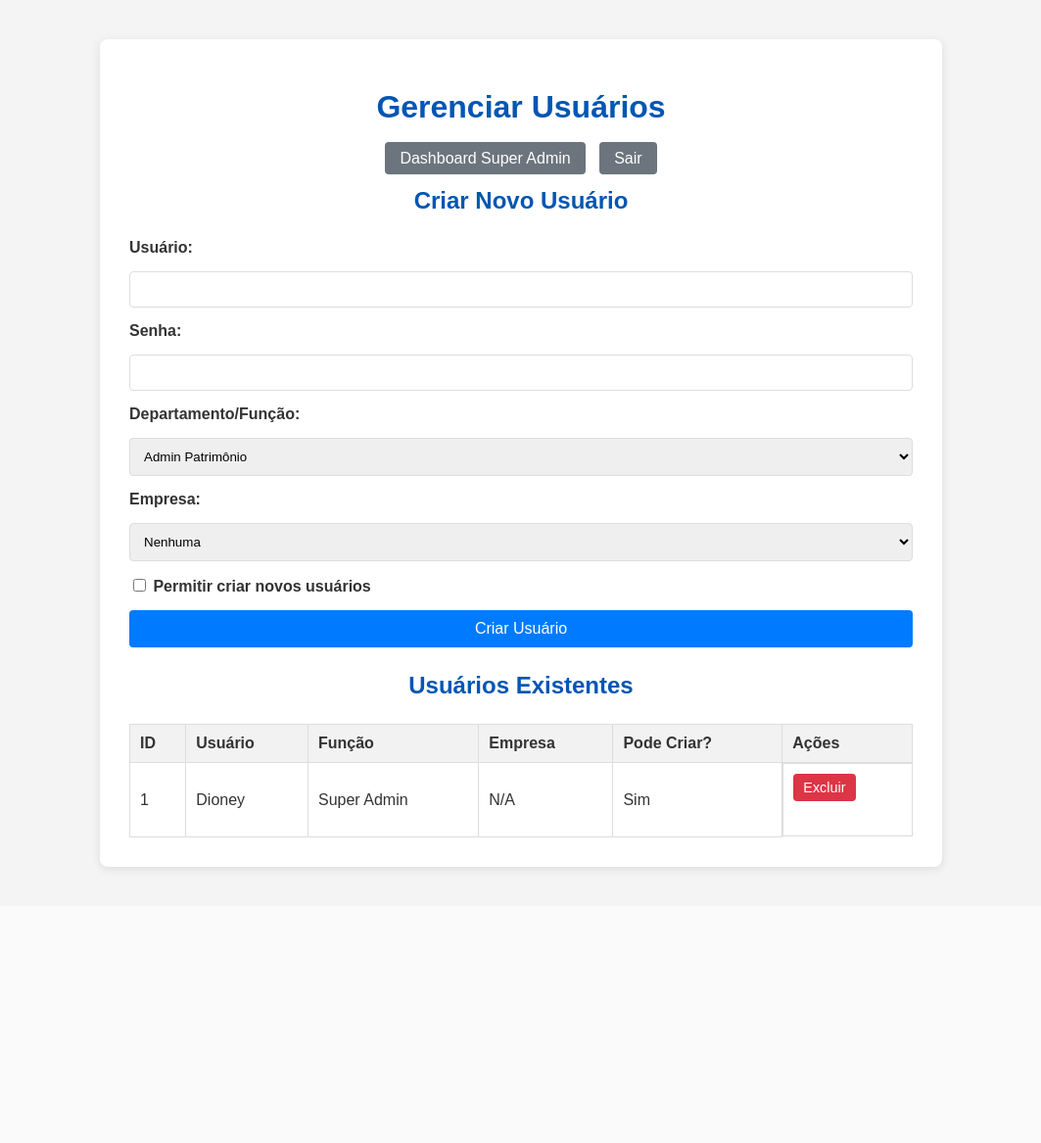
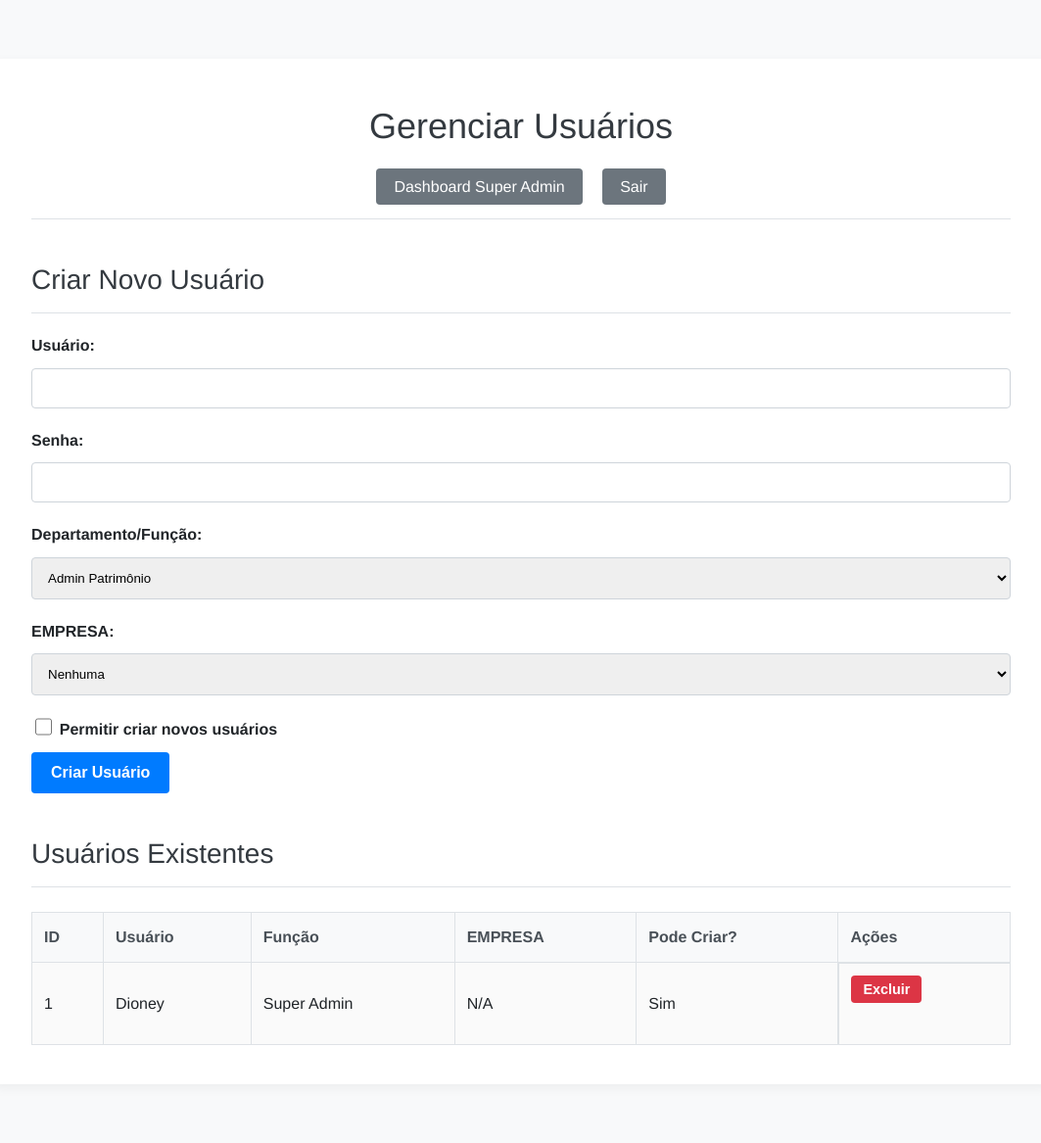
Before and after one commit to SimpleDioney/sav, a Flask app: page /super_admin/users in a window 1280 px wide. Shown: the whole page at 98% size, without its empty margins (108-1171 px from the left). Before the commit the page ends 890 px from the top, so only its background shows below. Run offline with Flask 3, Linux system fonts and the light colour scheme; a user stored in the database is signed in; data comes from the database, SQL or seed files in the repository; both versions use the stored data as it was after the commit; data that the repository does not hold is empty.

Commit message:
Add files via upload

```diff
--- a/app.py
+++ b/app.py
@@ -1,14 +1,12 @@
-# app.py
 from flask import Flask, render_template, request, redirect, url_for, flash, session, g
 import sqlite3
 from functools import wraps
 from werkzeug.security import generate_password_hash, check_password_hash
 from database import init_app, get_db, close_db, DATABASE
 from datetime import datetime
-import os
 
 app = Flask(__name__)
-app.secret_key = 'sua_chave_secreta_aqui_E_MUITO_LONGA_E_RANDOMICA_PARA_PRODUCAO' # MUDE ISSO!
+app.secret_key = '09164Duque!Paprika'
 
 # Inicializa o banco de dados com o app Flask
 init_app(app)
@@ -172,7 +170,7 @@
         store_name = request.form.get('name', '').strip()
         selected_departments = request.form.getlist('departments')
         if not store_name or not selected_departments:
-            flash('O nome da loja e pelo menos um departamento são obrigatórios.', 'danger')
+            flash('O nome da EMPRESA e pelo menos um departamento são obrigatórios.', 'danger')
         else:
             try:
                 cursor = db.cursor()
@@ -181,9 +179,9 @@
                 for dept_role in selected_departments:
                     cursor.execute("INSERT INTO store_departments (store_id, department_role) VALUES (?, ?)", (store_id, dept_role))
                 db.commit()
-                flash(f'Loja "{store_name}" criada com sucesso!', 'success')
+                flash(f'EMPRESA "{store_name}" criada com sucesso!', 'success')
             except sqlite3.IntegrityError:
-                flash(f'Erro: A loja "{store_name}" já existe.', 'danger')
+                flash(f'Erro: A EMPRESA "{store_name}" já existe.', 'danger')
         return redirect(url_for('manage_stores'))
 
     stores_data = db.execute("""
@@ -202,7 +200,7 @@
     db.execute("UPDATE users SET store_id = NULL WHERE store_id = ?", (store_id,))
     db.execute("DELETE FROM stores WHERE id = ?", (store_id,))
     db.commit()
-    flash('Loja excluída com sucesso!', 'success')
+    flash('EMPRESA excluída com sucesso!', 'success')
     return redirect(url_for('manage_stores'))
 
 # --- Rotas PATRIMÔNIO ---
@@ -217,7 +215,7 @@
         if session['role'] == 'super_admin':
             store_id = request.form.get('store_id')
             if not store_id:
-                flash('Como Super Admin, você deve selecionar uma loja.', 'danger')
+                flash('Como Super Admin, você deve selecionar uma EMPRESA.', 'danger')
                 return redirect(url_for('patrimonio_dashboard'))
         else:
             store_id = session.get('store_id')
@@ -276,7 +274,7 @@
 @login_required
 @role_required(['super_admin', 'admin_rh'])
 def rh_dashboard():
-    # TODO: Implementar CRUD e isolamento por store_id como no módulo de Patrimônio
+    # TODO: Implementar CRUD e isolamento por store_id
     return render_template('rh/rh_dashboard.html')
 
 # --- Rotas Contas a Pagar - Pagamentos ---
@@ -290,7 +288,7 @@
         if session['role'] == 'super_admin':
             store_id = request.form.get('store_id')
             if not store_id:
-                flash('Como Super Admin, você deve selecionar uma loja.', 'danger')
+                flash('Como Super Admin, você deve selecionar uma EMPRESA.', 'danger')
                 return redirect(url_for('contas_a_pagar_dashboard'))
         else:
             store_id = session.get('store_id')
@@ -368,7 +366,7 @@
         if session['role'] == 'super_admin':
             store_id = request.form.get('store_id')
             if not store_id:
-                flash('Como Super Admin, você deve selecionar uma loja.', 'danger')
+                flash('Como Super Admin, você deve selecionar uma EMPRESA.', 'danger')
                 return redirect(url_for('documentos_diversos_dashboard'))
         else:
             store_id = session.get('store_id')
@@ -431,7 +429,7 @@
         if session['role'] == 'super_admin':
             store_id = request.form.get('store_id')
             if not store_id:
-                flash('Como Super Admin, você deve selecionar uma loja.', 'danger')
+                flash('Como Super Admin, você deve selecionar uma EMPRESA.', 'danger')
                 return redirect(url_for('cobranca_dashboard'))
         else:
             store_id = session.get('store_id')
@@ -504,4 +502,4 @@
     return redirect(url_for('cobranca_dashboard'))
 
 if __name__ == '__main__':
-    app.run(host="0.0.0.0", port=int(os.environ.get("PORT", 5000)))
+    app.run(host="0.0.0.0", port=8000, debug=True)
--- a/static/css/style.css
+++ b/static/css/style.css
@@ -1,152 +1,232 @@
+/* style.css */
+
+/* Estilos Gerais do Corpo */
 body {
-    font-family: Arial, sans-serif;
+    font-family: 'Helvetica Neue', Arial, sans-serif;
     margin: 0;
     padding: 20px;
-    background-color: #f4f4f4;
-    color: #333;
+    background-color: #f8f9fa; /* Um cinza muito claro */
+    color: #212529; /* Cor de texto principal, quase preto */
+    line-height: 1.6;
 }
 
+/* Container Principal */
 .container {
-    max-width: 800px;
-    margin: 20px auto;
-    background-color: #fff;
-    padding: 30px;
+    max-width: 1000px;
+    margin: 40px auto;
+    background-color: #ffffff;
+    padding: 40px;
     border-radius: 8px;
-    box-shadow: 0 2px 10px rgba(0, 0, 0, 0.1);
+    box-shadow: 0 4px 12px rgba(0, 0, 0, 0.05); /* Sombra sutil */
 }
 
+/* Cabeçalhos */
 h1, h2 {
-    color: #0056b3;
-    text-align: center;
-    margin-bottom: 25px;
+    color: #343a40;
+    margin-top: 0;
+    margin-bottom: 20px;
+    font-weight: 500;
 }
 
+h1 {
+    font-size: 2.25rem;
+    text-align: center;
+    margin-bottom: 40px;
+}
+
+h2 {
+    font-size: 1.75rem;
+    border-bottom: 1px solid #dee2e6; /* Linha sutil abaixo do h2 */
+    padding-bottom: 10px;
+    margin-top: 40px;
+}
+
+/* Formulários */
 form {
     display: flex;
     flex-direction: column;
-    gap: 15px;
-    margin-bottom: 25px;
+    gap: 20px;
+    margin-bottom: 30px;
 }
 
 form label {
     font-weight: bold;
+    margin-bottom: -10px; /* Aproxima o label do campo */
 }
 
 form input[type="text"],
 form input[type="password"],
 form textarea,
 form select {
-    padding: 10px;
-    border: 1px solid #ddd;
+    padding: 12px;
+    border: 1px solid #ced4da;
     border-radius: 4px;
     width: 100%;
-    box-sizing: border-box; /* Garante que o padding não aumente a largura total */
+    box-sizing: border-box;
+    transition: border-color 0.2s ease, box-shadow 0.2s ease;
+}
+
+form input:focus,
+form select:focus,
+form textarea:focus {
+    border-color: #007bff;
+    box-shadow: 0 0 0 0.2rem rgba(0, 123, 255, 0.25);
+    outline: none;
 }
 
 form button {
     background-color: #007bff;
     color: white;
-    padding: 10px 15px;
+    padding: 12px 20px;
     border: none;
     border-radius: 4px;
     cursor: pointer;
     font-size: 16px;
+    font-weight: bold;
     transition: background-color 0.3s ease;
+    align-self: flex-start; /* Alinha o botão à esquerda */
 }
 
 form button:hover {
     background-color: #0056b3;
 }
 
+/* Mensagens Flash (Alertas) */
 .messages {
     list-style: none;
     padding: 0;
-    margin-bottom: 20px;
+    margin: 0 0 30px 0;
 }
 
 .messages li {
-    padding: 10px;
-    margin-bottom: 10px;
+    padding: 15px;
+    margin-bottom: 15px;
     border-radius: 4px;
+    border: 1px solid transparent;
 }
 
 .messages .success {
     background-color: #d4edda;
     color: #155724;
-    border: 1px solid #c3e6cb;
+    border-color: #c3e6cb;
 }
 
 .messages .danger {
     background-color: #f8d7da;
     color: #721c24;
-    border: 1px solid #f5c6cb;
+    border-color: #f5c6cb;
 }
 
 .messages .info {
     background-color: #d1ecf1;
     color: #0c5460;
-    border: 1px solid #bee5eb;
+    border-color: #bee5eb;
 }
 
+/* Tabelas */
 table {
     width: 100%;
     border-collapse: collapse;
-    margin-top: 20px;
+    margin-top: 25px;
 }
 
 table th, table td {
-    border: 1px solid #ddd;
-    padding: 10px;
+    border: 1px solid #dee2e6;
+    padding: 12px;
     text-align: left;
+    vertical-align: middle;
 }
 
 table th {
-    background-color: #f2f2f2;
+    background-color: #f8f9fa;
+    font-weight: 600;
+    color: #495057;
 }
 
+table tbody tr:nth-of-type(odd) {
+    background-color: rgba(0, 0, 0, 0.02); /* Linhas alternadas */
+}
+
+table tbody tr:hover {
+    background-color: #e9ecef; /* Efeito ao passar o mouse */
+}
+
+/* Botões de Ação nas Tabelas */
 .actions {
     display: flex;
-    gap: 5px;
+    gap: 8px;
+    align-items: center;
 }
 
 .actions a, .actions button {
-    padding: 6px 10px;
+    padding: 6px 12px;
     border-radius: 4px;
     text-decoration: none;
     font-size: 0.9em;
     cursor: pointer;
+    border: none;
+    transition: opacity 0.3s ease;
+    color: white;
+    text-align: center;
 }
 
 .actions a.edit {
-    background-color: #ffc107;
-    color: #333;
-    border: none;
+    background-color: #ffc107; /* Amarelo */
+    color: #212529;
 }
 
 .actions button.delete {
-    background-color: #dc3545;
-    color: white;
-    border: none;
+    background-color: #dc3545; /* Vermelho */
 }
 
 .actions a:hover, .actions button:hover {
-    opacity: 0.9;
+    opacity: 0.8;
 }
 
+/* Navegação do Admin */
 .admin-nav {
     text-align: center;
-    margin-top: 20px;
+    margin: -20px 0 30px 0;
+    padding-bottom: 20px;
+    border-bottom: 1px solid #dee2e6;
 }
 
 .admin-nav a {
-    background-color: #6c757d;
+    background-color: #6c757d; /* Cinza escuro */
     color: white;
-    padding: 8px 15px;
+    padding: 10px 18px;
     border-radius: 4px;
     text-decoration: none;
-    margin: 0 5px;
+    margin: 0 8px;
+    transition: background-color 0.3s ease;
 }
 
 .admin-nav a:hover {
     background-color: #5a6268;
 }
+
+/* Estilo dos Checkboxes em `manage_stores.html` */
+.department-checkboxes {
+    background-color: #f8f9fa;
+    border: 1px solid #dee2e6;
+    padding: 20px;
+    border-radius: 5px;
+    margin-bottom: 15px;
+    display: flex;
+    flex-wrap: wrap;
+    gap: 20px;
+}
+
+.department-checkboxes label {
+    font-weight: normal;
+    display: flex;
+    align-items: center;
+    gap: 8px;
+    cursor: pointer;
+}
+
+input[type="checkbox"] {
+    width: 1.3em;
+    height: 1.3em;
+    cursor: pointer;
+}
--- a/templates/index.html
+++ b/templates/index.html
@@ -29,7 +29,7 @@
                 <option value="codigo_cliente">Código do Cliente (Patrimônio)</option>
                 <option value="nome_cliente">Nome do Cliente (Patrimônio)</option>
                 <option value="patrimonio_especifico">Patrimônio Específico</option>
-                <option value="caixa_cobranca_range">Caixa Cobrança (Range Cliente)</option> {# NOVA OPÇÃO #}
+                <option value="caixa_cobranca_range">Caixa Cobrança (Fichas de Acerto)</option>
             </select>
 
             <button type="submit">Pesquisar</button>
--- a/templates/rh/rh_dashboard.html
+++ b/templates/rh/rh_dashboard.html
@@ -14,7 +14,7 @@
                 <a href="{{ url_for('super_admin_dashboard') }}">Dashboard Super Admin</a>
             {% endif %}
             {% if session.store_name %}
-        <span style="color: gray; margin: 0 10px; font-weight: bold;">Empresa: {{ session.store_name }}</span>
+        <span style="color: gray; margin: 0 10px; font-weight: bold;">EMPRESA: {{ session.store_name }}</span>
     {% endif %}
             <a href="{{ url_for('admin_logout') }}">Sair</a>
         </div>
@@ -31,7 +31,7 @@
 
         <p>Bem-vindo ao Painel do Departamento de RH. As funcionalidades de adição e visualização de arquivos serão implementadas aqui.</p>
 
-        {# Formulário e tabela para dados de RH virão aqui #}
+
 
         <p style="text-align: center; margin-top: 20px;"><a href="{{ url_for('admin_login') }}">Voltar para Login</a></p>
     </div>
--- a/templates/search_results.html
+++ b/templates/search_results.html
@@ -13,7 +13,7 @@
             {% if search_by == 'codigo_cliente' %}Código do Cliente (Patrimônio)
             {% elif search_by == 'nome_cliente' %}Nome do Cliente (Patrimônio)
             {% elif search_by == 'patrimonio_especifico' %}Patrimônio Específico
-            {% elif search_by == 'caixa_cobranca_range' %}Caixa Cobrança (Range Cliente)
+            {% elif search_by == 'caixa_cobranca_range' %}Caixa Cobrança (Fichas de Acerto)
             {% endif %}
         </strong></p>
 
--- a/templates/super_admin/super_admin_dashboard.html
+++ b/templates/super_admin/super_admin_dashboard.html
@@ -11,7 +11,7 @@
         <h1>ARQUIVOS</h1>
         <div class="admin-nav">
             <a href="{{ url_for('user_management') }}">Gerenciar Usuários</a>
-            <a href="{{ url_for('manage_stores') }}">Gerenciar Empresas</a>
+            <a href="{{ url_for('manage_stores') }}">Gerenciar EMPRESAS</a>
             <a href="{{ url_for('admin_logout') }}">Sair</a>
         </div>
 
--- a/templates/super_admin/user_management.html
+++ b/templates/super_admin/user_management.html
@@ -41,7 +41,7 @@
                 <option value="super_admin">Super Admin</option>
             </select>
 
-            <label for="store_id">Empresa:</label>
+            <label for="store_id">EMPRESA:</label>
             <select id="store_id" name="store_id">
                 <option value="">Nenhuma</option> <!-- Opção para não associar -->
                 {% for store in stores %}
@@ -65,7 +65,7 @@
                         <th>ID</th>
                         <th>Usuário</th>
                         <th>Função</th>
-                        <th>Empresa</th>
+                        <th>EMPRESA</th>
                         <th>Pode Criar?</th>
                         <th>Ações</th>
                     </tr>
```
Also changed, not shown: templates/cobranca/cobranca_dashboard.html (+4 -4 lines), templates/contas_a_pagar/contas_a_pagar_dashboard.html (+4 -4 lines), templates/contas_a_pagar/documentos_diversos_dashboard.html (+4 -4 lines), templates/patrimonio/patrimonio_dashboard.html (+4 -4 lines), templates/super_admin/manage_stores.html (+10 -10 lines), database.db, 2 other files.
